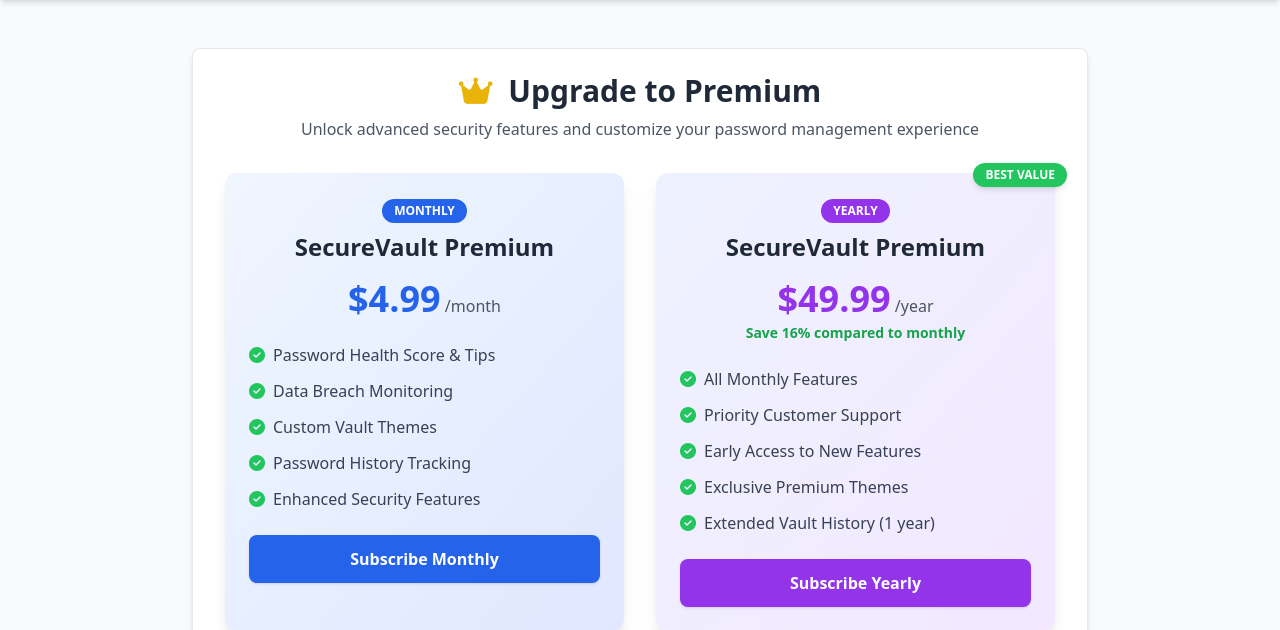
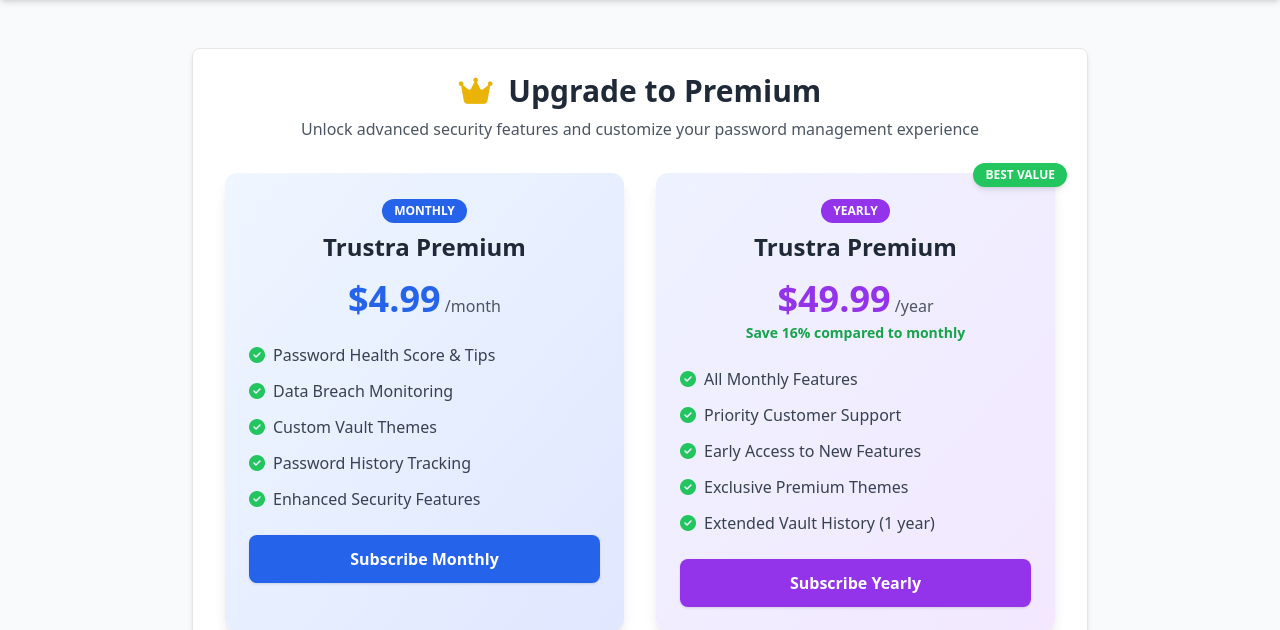
Before and after one commit to hxviihxxck/Trustra, a Flask app: page /subscription/plans in a window 1280 px wide. Shown: the part 64-694 px from the top of the page. Run offline with Flask 3, Linux system fonts and the light colour scheme; the visitor is signed in with stand-in values (Sample User, id 1); some libraries are stand-ins or nearby versions.

Commit message:
Rename the application to Trustra and reflect the change on subscription pages
Updates application name from SecureVault to Trustra in subscription plan and feature templates.

Replit-Commit-Author: Agent
Replit-Commit-Session-Id: c424f8fa-27e8-4d95-9c69-c8446b67b617
Replit-Commit-Screenshot-Url: https://storage.googleapis.com/screenshot-production-us-central1/7680f08e-5d88-4f7d-a27c-555d6f1d0765/1fd52a17-f2c1-4583-a885-57e02116a847.jpg

```diff
--- a/templates/subscription/plans.html
+++ b/templates/subscription/plans.html
@@ -1,6 +1,6 @@
 {% extends "base.html" %}
 
-{% block title %}Premium Subscription Plans - SecureVault{% endblock %}
+{% block title %}Premium Subscription Plans - Trustra{% endblock %}
 
 {% block content %}
 <div class="fade-in max-w-4xl mx-auto">
@@ -20,7 +20,7 @@
             <div class="bg-gradient-to-br from-blue-50 to-indigo-100 dark:from-blue-900 dark:to-indigo-800 rounded-xl p-6 shadow-lg transform transition-all duration-300 hover:scale-105">
                 <div class="text-center mb-6">
                     <span class="inline-block bg-blue-600 text-white text-xs font-bold px-3 py-1 rounded-full uppercase">Monthly</span>
-                    <h3 class="text-2xl font-bold text-gray-800 dark:text-white mt-2">SecureVault Premium</h3>
+                    <h3 class="text-2xl font-bold text-gray-800 dark:text-white mt-2">Trustra Premium</h3>
                     <div class="mt-4">
                         <span class="text-4xl font-bold text-blue-600 dark:text-blue-400">${{ plans.monthly.price }}</span>
                         <span class="text-gray-600 dark:text-gray-300">/month</span>
@@ -67,7 +67,7 @@
 
                 <div class="text-center mb-6">
                     <span class="inline-block bg-purple-600 text-white text-xs font-bold px-3 py-1 rounded-full uppercase">Yearly</span>
-                    <h3 class="text-2xl font-bold text-gray-800 dark:text-white mt-2">SecureVault Premium</h3>
+                    <h3 class="text-2xl font-bold text-gray-800 dark:text-white mt-2">Trustra Premium</h3>
                     <div class="mt-4">
                         <span class="text-4xl font-bold text-purple-600 dark:text-purple-400">${{ plans.yearly.price }}</span>
                         <span class="text-gray-600 dark:text-gray-300">/year</span>
--- a/templates/subscription/premium_features.html
+++ b/templates/subscription/premium_features.html
@@ -1,6 +1,6 @@
 {% extends "base.html" %}
 
-{% block title %}Premium Features - SecureVault{% endblock %}
+{% block title %}Premium Features - Trustra{% endblock %}
 
 {% block extra_head %}
 <style>
```
